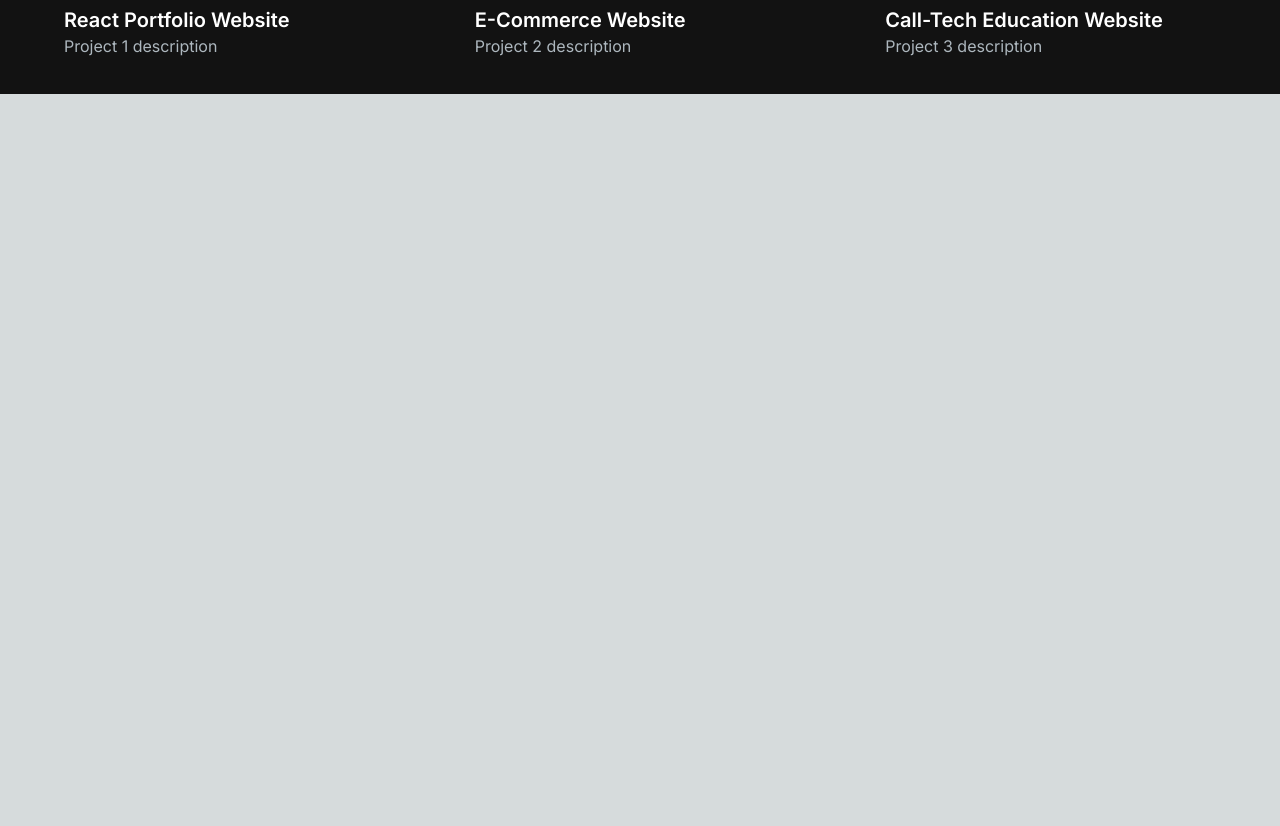
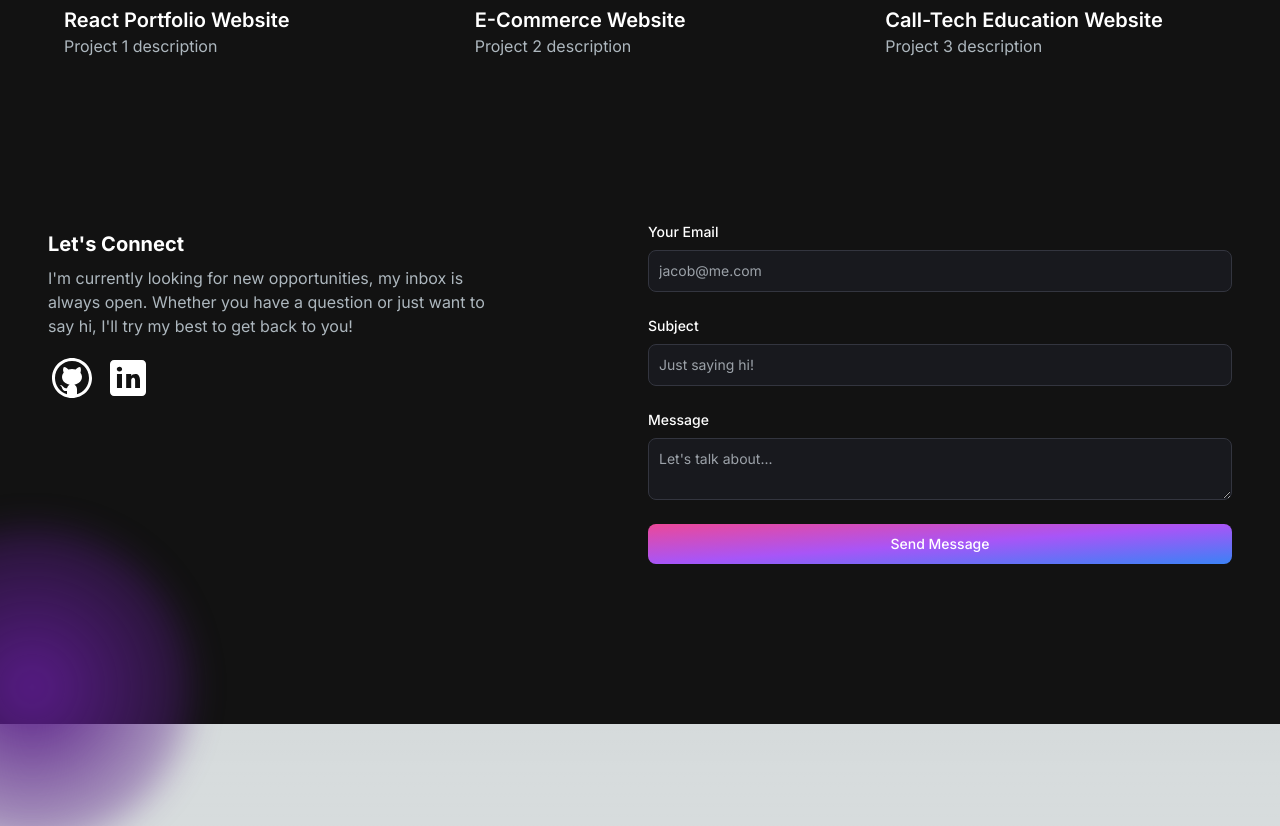
Before and after one commit to esraarnusaslan/My-Portfolio, a Next.js app: page / in a window 1280 px wide. Shown: the part 1971-2797 px from the top of the page. Before the commit the page ends 2065 px from the top, so only its background shows below. Built offline with nearby package versions, Linux system fonts and the light colour scheme.

Commit message:
"EmailSection added"

```diff
--- /dev/null
+++ b/src/app/api/send/route.js
@@ -0,0 +1,23 @@
+//import { EmailTemplate } from '../../../components/EmailTemplate';
+import { Resend } from 'resend';
+
+const resend = new Resend(process.env.RESEND_API_KEY);
+
+export async function POST() {
+    try {
+        const data = await resend.emails.send({
+            from: 'Esra <esra.arnus@gmail.com>',
+            to: ['esra.arnus@gmail.com'],
+            subject: 'Hello world',
+            react: (
+                <>
+                    <p>Email Body</p>
+                </>
+            ),
+        });
+
+        return Response.json(data);
+    } catch (error) {
+        return Response.json({ error });
+    }
+}
--- /dev/null
+++ b/src/app/components/EmailSection.jsx
@@ -0,0 +1,97 @@
+import React from 'react';
+import GithubIcon from '../../../public/github-icon.svg';
+import LinkedinIcon from '../../../public/linkedin-icon.svg';
+import Link from 'next/link';
+import Image from 'next/image';
+
+const EmailSection = () => {
+    return (
+        <section className="grid md:grid-cols-2 my-12 md:my-12 py-24 gap-4 relative">
+            <div className="bg-[radial-gradient(ellipse_at_center,_var(--tw-gradient-stops))] from-primary-900 to-transparent rounded-full h-80 w-80 z-0 blur-lg absolute top-3/4 -left-4 transform -translate-x-1/2 -translate-1/2"></div>
+            <div className='z-10'>
+                <h5 className="text-xl font-bold text-white my-2 ">
+                    Let's Connect
+                </h5>
+                <p className="text-[#ADB7BE] mb-4 max-w-md">
+                    I'm currently looking for new opportunities, my inbox is
+                    always open. Whether you have a question or just want to say
+                    hi, I'll try my best to get back to you!
+                </p>
+                <div className="socials flex flex-row gap-2 ">
+                    <Link
+                        href="https://github.com/esraarnusaslan"
+                        target="_blank"
+                        className="text-[#ADB7BE] hover:text-white"
+                    >
+                        <Image src={GithubIcon} alt="Github Icon" />
+                    </Link>
+
+                    <Link
+                        href="https://www.linkedin.com/in/esraarnusaslan/"
+                        target="_blank"
+                        className="text-[#ADB7BE] hover:text-white"
+                    >
+                        <Image src={LinkedinIcon} alt="Linkedin Icon" />
+                    </Link>
+                </div>
+            </div>
+            <div>
+                <form className="flex flex-col ">
+                    <div className="mb-6">
+                        <label
+                            htmlFor="email"
+                            className="text-white block mb-2 text-sm font-medium "
+                        >
+                            Your Email
+                        </label>
+                        <input
+                            type="email"
+                            id="email"
+                            required
+                            className="bg-[#18191E] border border-[#33353F] placeholder-[#9CA2A9] text-gray-100 text-sm rounded-lg block w-full p-2.5"
+                            placeholder="jacob@me.com"
+                        />
+                    </div>
+
+                    <div className="mb-6">
+                        <label
+                            htmlFor="subject"
+                            className="text-white block mb-2 text-sm font-medium "
+                        >
+                            Subject
+                        </label>
+                        <input
+                            type="text"
+                            id="subject"
+                            required
+                            className="bg-[#18191E] border border-[#33353F] placeholder-[#9CA2A9] text-gray-100 text-sm rounded-lg block w-full p-2.5"
+                            placeholder="Just saying hi!"
+                        />
+                    </div>
+                    <div className="mb-6">
+                        <label
+                            htmlFor="message"
+                            className="text-white block mb-2 text-sm font-medium "
+                        >
+                            Message
+                        </label>
+                        <textarea
+                            name="message"
+                            id="message"
+                            className="bg-[#18191E] border border-[#33353F] placeholder-[#9CA2A9] text-gray-100 text-sm rounded-lg block w-full p-2.5"
+                            placeholder="Let's talk about..."
+                        />
+                    </div>
+                    <button
+                        type="submit"
+                        className="bg-gradient-to-br from-pink-500 via-purple-500 to-blue-500 text-white font-medium rounded-lg text-sm px-5 py-2.5 text-center"
+                    >
+                        Send Message
+                    </button>
+                </form>
+            </div>
+        </section>
+    );
+};
+
+export default EmailSection;
--- /dev/null
+++ b/src/app/components/Footer.jsx
@@ -0,0 +1,9 @@
+import React from 'react'
+
+const Footer = () => {
+  return (
+    <div>Footer</div>
+  )
+}
+
+export default Footer
--- a/src/app/page.js
+++ b/src/app/page.js
@@ -2,6 +2,7 @@
 import Navbar from './components/Navbar';
 import AboutSection from './components/AboutSection';
 import ProjectsSection from './components/ProjectsSection';
+import EmailSection from './components/EmailSection';
 
 export default function Home() {
     return (
@@ -11,6 +12,7 @@
                 <HeroSection />
                 <AboutSection />
                 <ProjectsSection />
+                <EmailSection />
             </div>
         </main>
     );
```
Also changed, not shown: public/github-icon.svg (added), public/linkedin-icon.svg (added).
